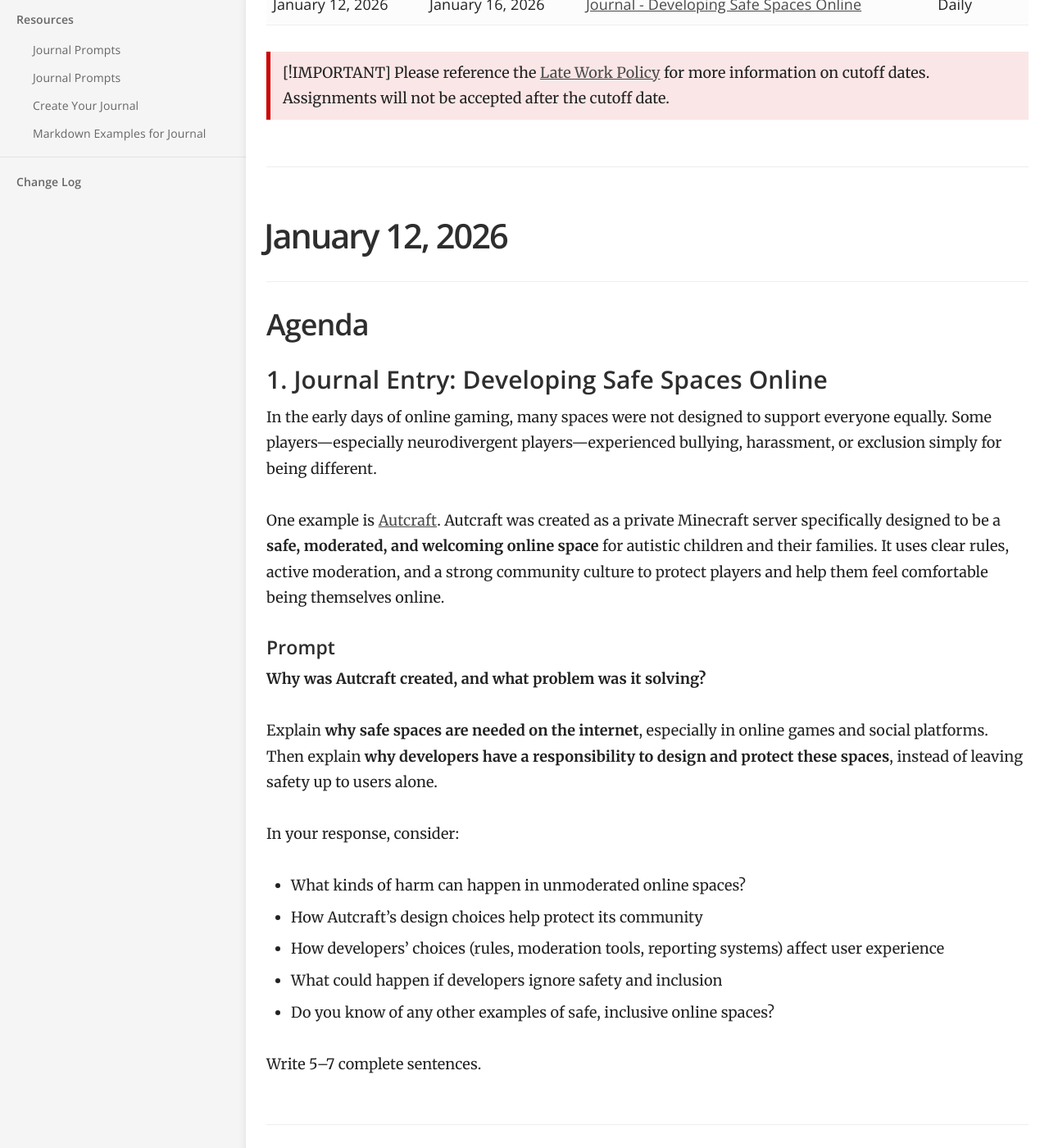
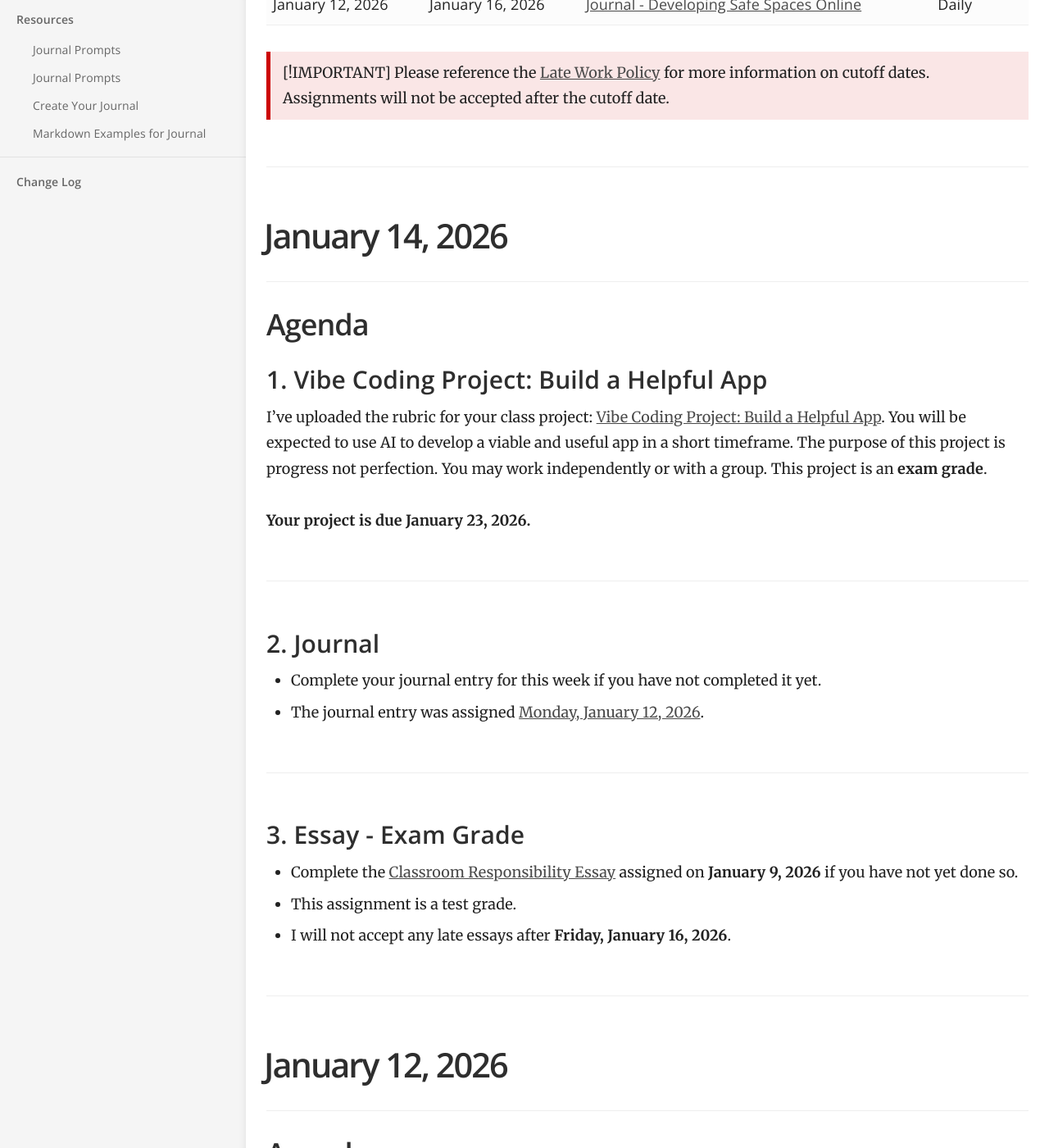
Before and after one commit to mswhitby/classroom, a Jekyll site: the page built from _docs/classes/4th.md, in a window 1280 px wide and 1400 px high, scrolled down 489 px. Shown: the whole window at 82% size. Built offline with Jekyll 4.4.1, drawn with Linux system fonts in a browser that asks for light colours.

Commit message:
Updated lessons

```diff
--- a/_docs/classes/4th.md
+++ b/_docs/classes/4th.md
@@ -50,6 +50,33 @@ order: 3
 > Please reference the [Late Work Policy](https://github.com/mswhitby/classroom/blob/main/_docs/resources/late_work.md) for more information on cutoff dates. Assignments will not be accepted after the cutoff date.
 
 ****
+
+# January 14, 2026
+
+## Agenda
+
+### 1. Vibe Coding Project: Build a Helpful App
+
+I've uploaded the rubric for your class project: [Vibe Coding Project: Build a Helpful App](https://github.com/mswhitby/classroom/blob/main/_docs/resources/app1_rubric.md). You will be expected to use AI to develop a viable and useful app in a short timeframe. The purpose of this project is progress not perfection. You may work independently or with a group. This project is an **exam grade**.
+
+**Your project is due January 23, 2026.**
+
+----
+
+### 2. Journal
+
+- Complete your journal entry for this week if you have not completed it yet.
+- The journal entry was assigned [Monday, January 12, 2026](https://github.com/mswhitby/WHSTechNotes/blob/main/journal.md#january-12-2026).
+
+----
+
+### 3. Essay - Exam Grade
+
+- Complete the [Classroom Responsibility Essay](https://github.com/mswhitby/classroom/blob/main/_docs/classes/1st.md#january-9-2026) assigned on **January 9, 2026** if you have not yet done so.
+- This assignment is a test grade.
+- I will not accept any late essays after **Friday, January 16, 2026**.
+
+----
 
 # January 12, 2026
 
```
Also changed, not shown: _docs/resources/app1_rubric.md (+1 -2 lines).
